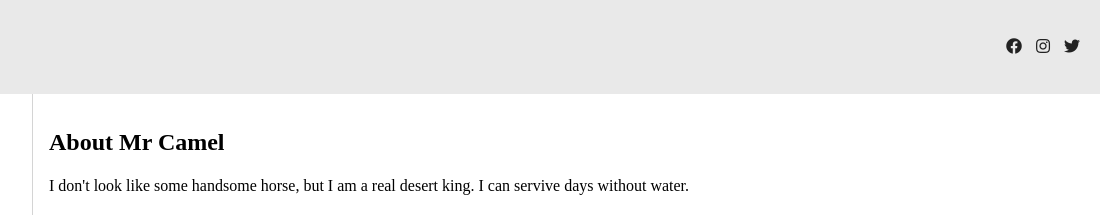
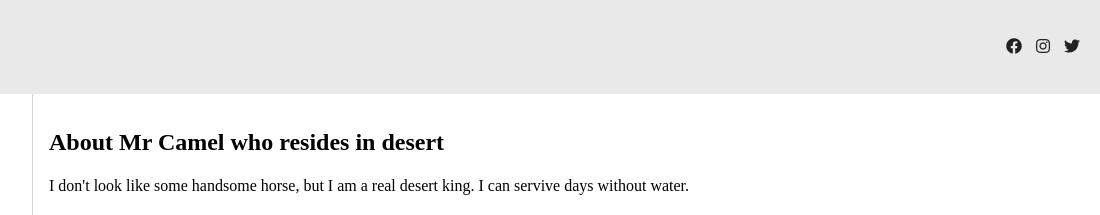
Before and after one commit to nachiketvsarode/portfolio-3, a plain HTML site: page index.html in a window 1280 px wide. Shown: the top 215 px of the page, 180-1280 px from the left. Drawn offline with Linux system fonts and the light colour scheme.

Commit message:
Update index.html

```diff
--- a/index.html
+++ b/index.html
@@ -129,7 +129,7 @@
 <p>"Do something important in life. I convert green grass to code."<br>- Mr Camel</p>
 </aside>
 <main class="content">
-    <h2><b>About Mr Camel</b></h2>
+    <h2><b>About Mr Camel who resides in desert</b></h2>
 <p>I don't look like some handsome horse, but I am a real desert king. I can servive days without water.</p>
 <h2>My Career</h2>
 <p>I work as a web developer for a company that makes websites for camel businesses.</p>
```
